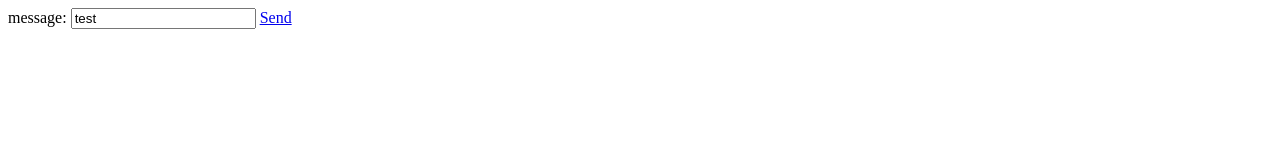
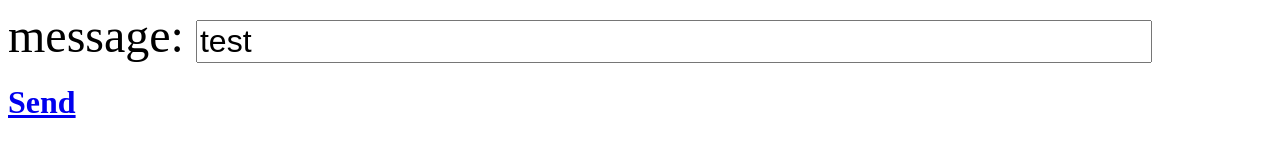
Before and after one commit to alpayk/alpayk.github.io, a plain HTML site: page clientb.htm in a window 1280 px wide. Drawn offline with Linux system fonts and the light colour scheme.

Commit message:
Update clientb.htm

```diff
--- a/clientb.htm
+++ b/clientb.htm
@@ -11,7 +11,11 @@
 			}
 			.table {
 				width: 100%;
-				font-size: 24pt;
+				font-size: 32pt;
+			}
+			.inputclass {
+				width: 100%;
+				font-size: 36pt;
 			}
 		</style>
 		<script src="paho-mqtt.js"></script>
@@ -92,8 +96,8 @@
 		</script>
 	</head>
 	<body onload="init()">
-		message: <input id="txtMessage" value="test" />
-		<a href="#" onclick="send(); return false;">Send</a> <br />
+		<div class="inputclass">message: <input id="txtMessage" value="test" style="font-size:32px; width: 75%;" /></div>
+		<a href="#" onclick="send(); return false;"><h1>Send</h1></a> <br />
 		<table id="messages" class="table">
 		</table>
 	</body>
```
